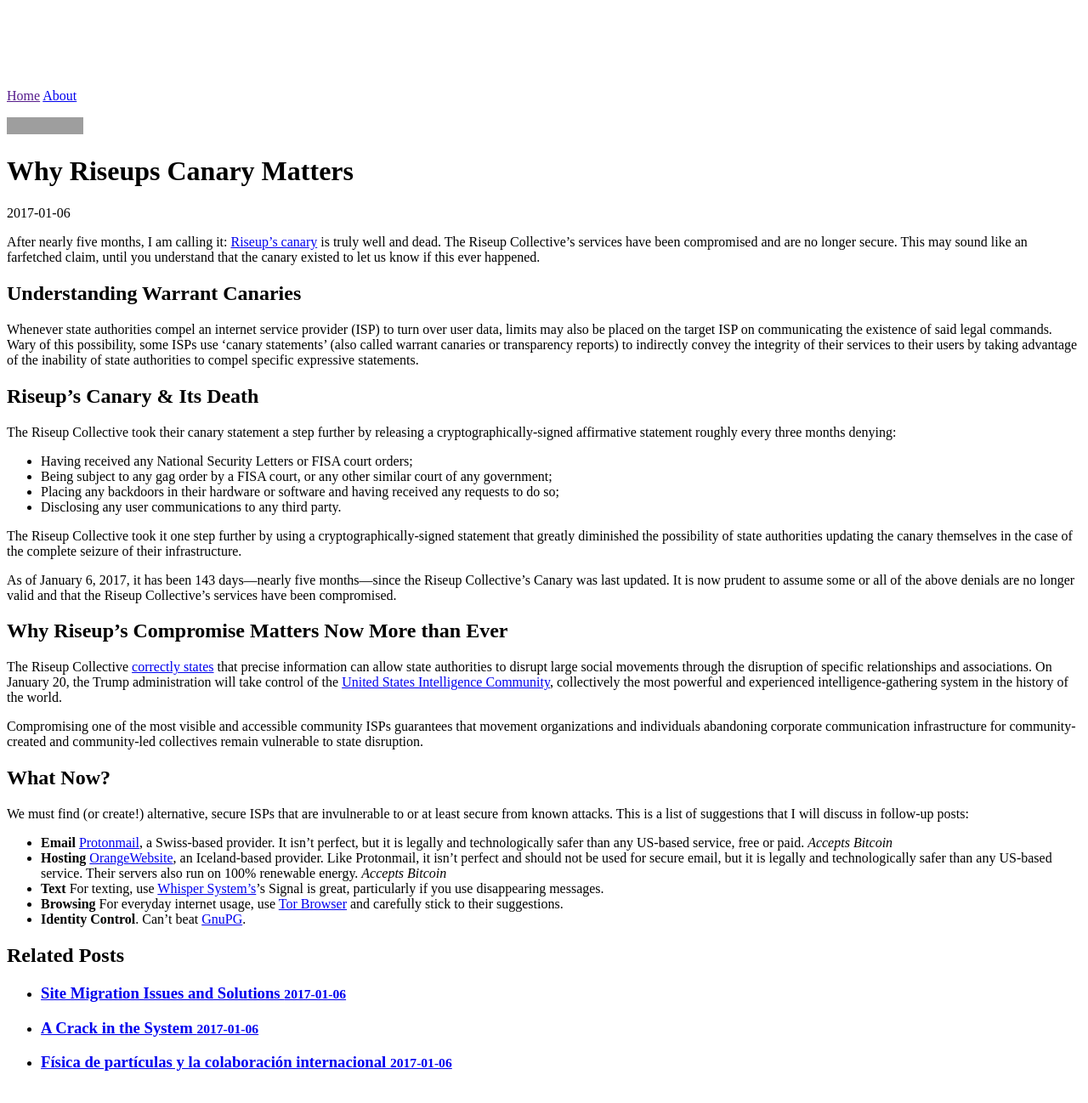
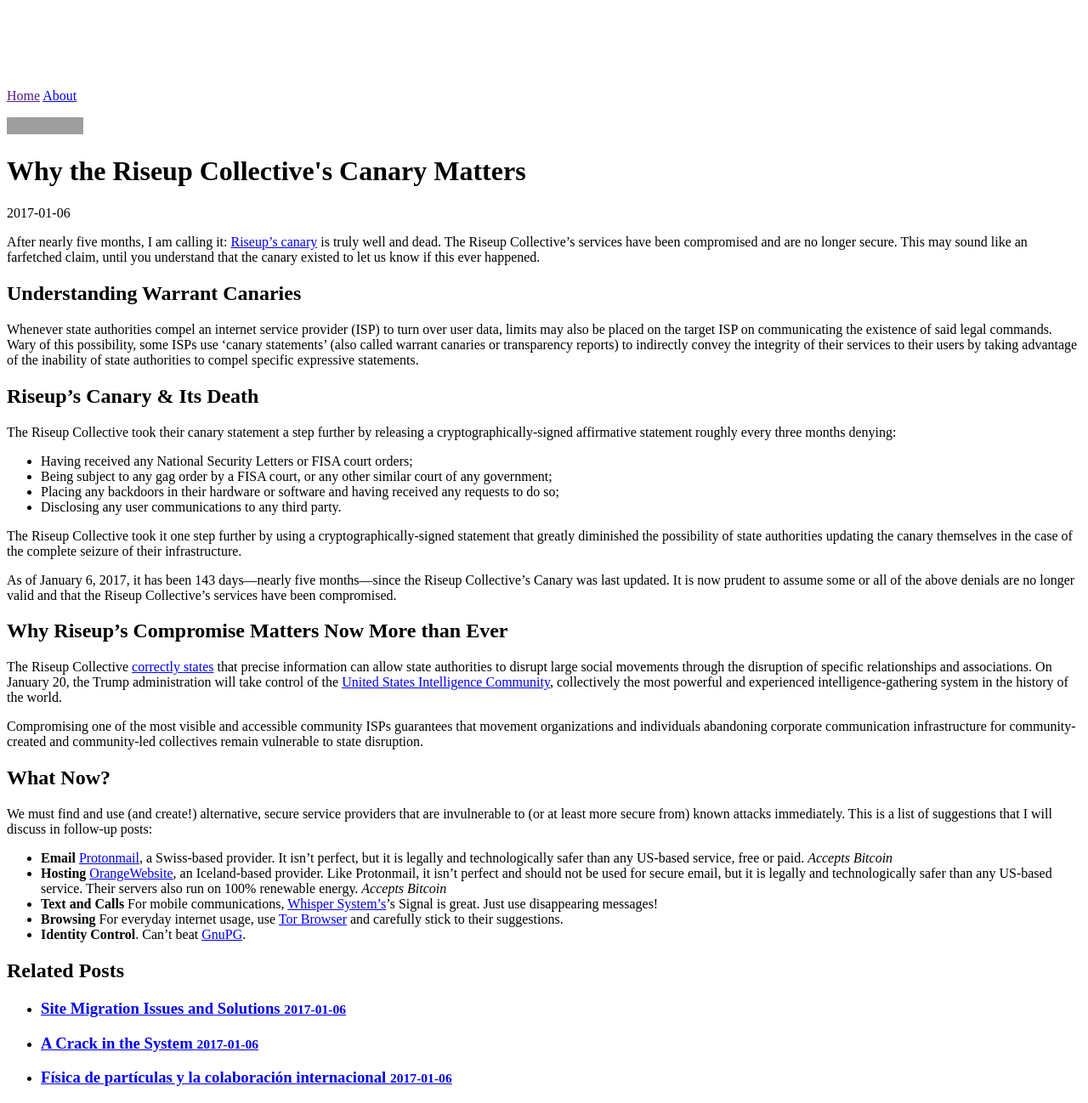
Before and after one commit to chema/sanfranciscan, a Jekyll site: the page built from _posts/2017-01-06-why-riseups-canary-matters.md, in a window 1280 px wide. Shown: the whole page at 85% size. Built offline with Jekyll 4.4.1, drawn with Linux system fonts in a browser that asks for light colours; comment, search, counter and statistics services are not loaded; grey boxes are pictures that could not be loaded.

Commit message:
Small changes to 1/6 post

```diff
--- a/_posts/2017-01-06-why-riseups-canary-matters.md
+++ b/_posts/2017-01-06-why-riseups-canary-matters.md
@@ -1,6 +1,7 @@
 ---
 layout: post
 post: Why the Riseup Collective's Canary Matters
+title: Why the Riseup Collective's Canary Matters
 ---
 
 After nearly five months, I am calling it: [Riseup's canary](https://riseup.net/en/canary) is truly well and dead. The Riseup Collective's services have been compromised and are no longer secure. This may sound like an farfetched claim, until you understand that the canary existed to let us know if this ever happened.
@@ -30,10 +31,10 @@
 
 ## What Now?
 
-We must find (or create!) alternative, secure ISPs that are invulnerable to or at least secure from known attacks. This is a list of suggestions that I will discuss in follow-up posts:
+We must find and use (and create!) alternative, secure service providers that are invulnerable to (or at least more secure from) known attacks immediately. This is a list of suggestions that I will discuss in follow-up posts:
 
 * **Email** [Protonmail](http://protonmail.com/), a Swiss-based provider. It isn't perfect, but it is legally and technologically safer than any US-based service, free or paid. *Accepts Bitcoin*
 * **Hosting** [OrangeWebsite](http://orangewebsite.com/), an Iceland-based provider. Like Protonmail, it isn't perfect and should not be used for secure email, but it is legally and technologically safer than any US-based service. Their servers also run on 100% renewable energy.  *Accepts Bitcoin*
-* **Text** For texting, use [Whisper System's](https://whispersystems.org/)'s Signal is great, particularly if you use disappearing messages.
+* **Text and Calls** For mobile communications, [Whisper System's](https://whispersystems.org/)'s Signal is great. Just use disappearing messages!
 * **Browsing** For everyday internet usage, use [Tor Browser](https://www.torproject.org/) and carefully stick to their suggestions.
 * **Identity Control**. Can't beat [GnuPG](https://www.gnupg.org/).
```
